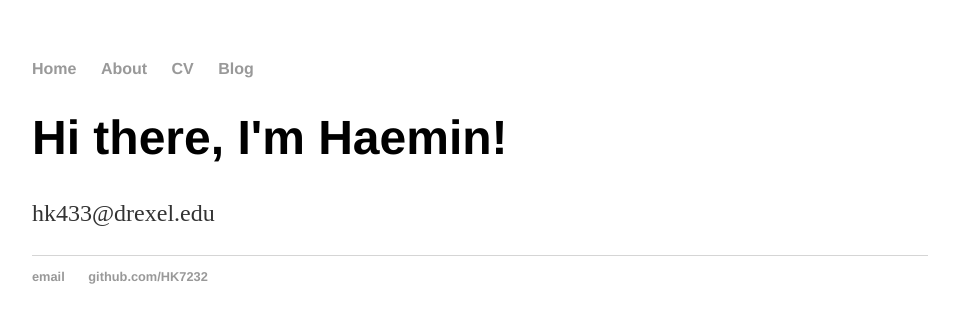
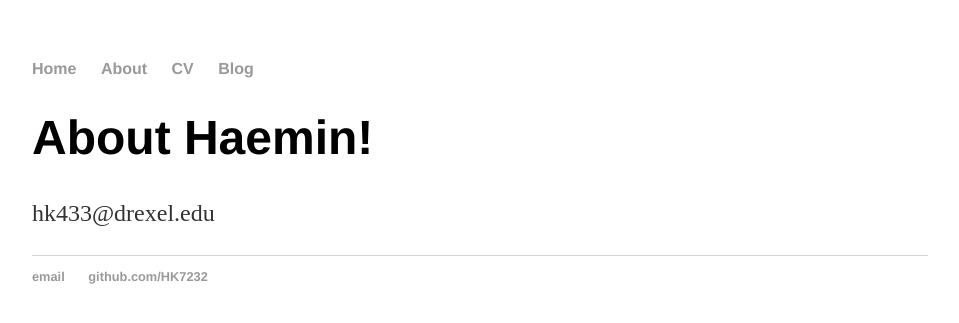
Before and after one commit to HK7232/hk7232.github.io, a Jekyll site: the page built from about/index.html, in a window 1280 px wide. Shown: the top 323 px of the page, without its empty margins (160-1119 px from the left). Built offline with Jekyll 4.4.1, drawn with Linux system fonts in a browser that asks for light colours.

Commit message:
Update index.html

```diff
--- a/about/index.html
+++ b/about/index.html
@@ -3,6 +3,6 @@ layout: default
 title: About Haemin
 ---
 <div class="blurb">
-	<h1>Hi there, I'm Haemin!</h1>
+	<h1>About Haemin!</h1>
 	<p>hk433@drexel.edu</p>
 </div><!-- /.blurb -->
```
